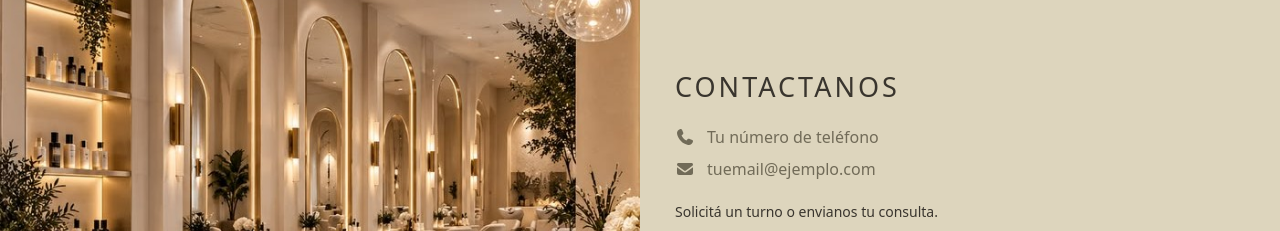
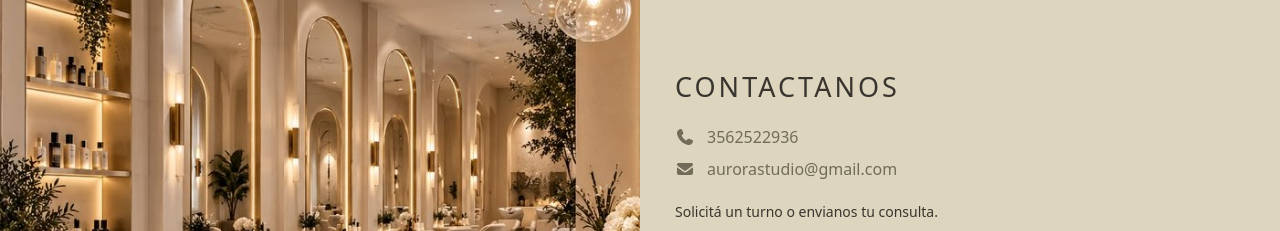
Before and after one commit to romerolelis/pagina-lelis, a plain HTML site: page index.html in a window 1280 px wide. Shown: the part 5260-5491 px from the top of the page. Drawn offline with Linux system fonts and the light colour scheme.

Commit message:
nuevos cambios

```diff
--- a/index.html
+++ b/index.html
@@ -425,12 +425,12 @@
 
         <div class="dato-contacto">
             <i class="fa-solid fa-phone"></i>
-            <span>Tu número de teléfono</span>
+            <span>3562522936</span>
         </div>
 
         <div class="dato-contacto">
             <i class="fa-solid fa-envelope"></i>
-            <span>tuemail@ejemplo.com</span>
+            <span>aurorastudio@gmail.com</span>
         </div>
 
         <p class="texto-contacto">
```
